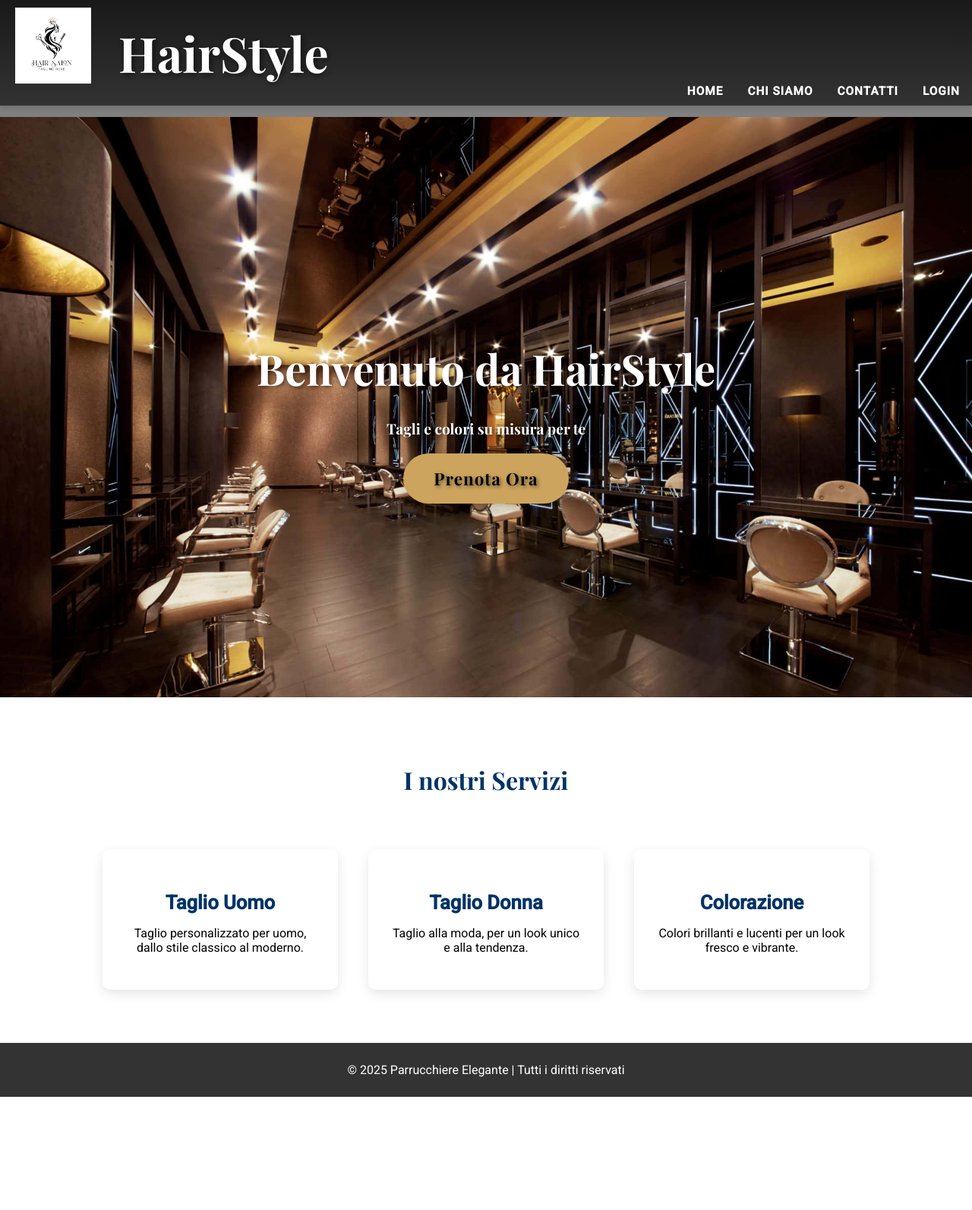
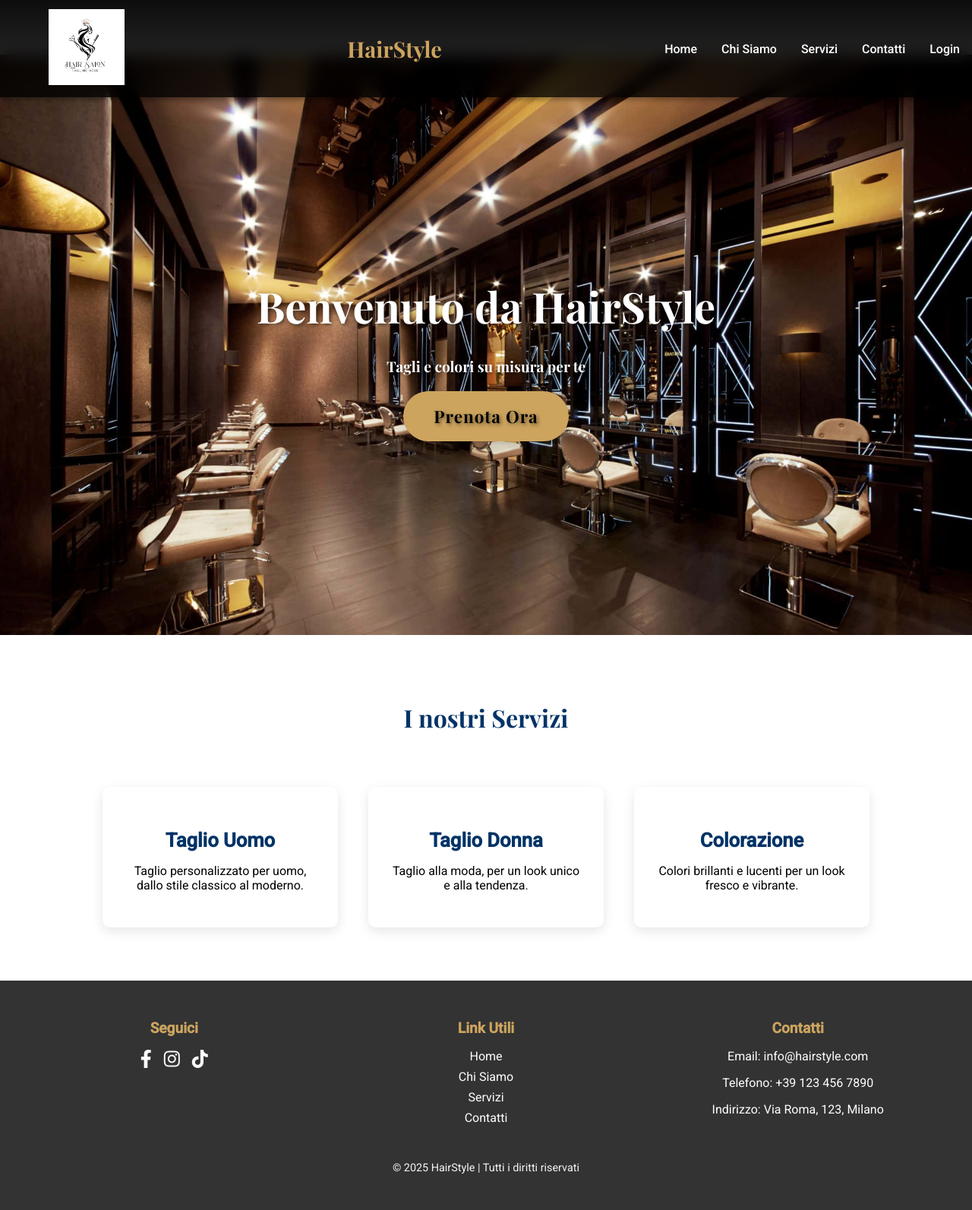
Before and after one commit to Fabioo18/Parrucchiere, a Flask app: page / in a window 1280 px wide. Shown: the whole page at 76% size. Before the commit the page ends 1444 px from the top, so only its background shows below. Run offline with Flask 3, Linux system fonts and the light colour scheme; some libraries are stand-ins or nearby versions.

Commit message:
Aggiunto pagina Contatti,chi siamo, Servizi e sistemato footer

```diff
--- a/app.py
+++ b/app.py
@@ -775,5 +775,20 @@ def reset_password(token):
 
     return render_template('reset_password.html', token=token)
 
+# Rotta per la pagina Chi Siamo
+@app.route('/chi-siamo')
+def chi_siamo():
+    return render_template('chisiamo.html')
+
+# Rotta per la pagina Servizi
+@app.route('/servizi')
+def servizi():
+    return render_template('servizi.html')
+
+# Rotta per la pagina Contatti
+@app.route('/contatti')
+def contatti():
+    return render_template('contatti.html')
+
 if __name__ == '__main__':
     app.run(debug=True)
--- /dev/null
+++ b/static/script_contatti.js
@@ -0,0 +1,4 @@
+document.getElementById('contact-form').addEventListener('submit', function (e) {
+    e.preventDefault();
+    alert('Grazie per averci contattato! Ti risponderemo al più presto.');
+});
--- a/static/styles_base.css
+++ b/static/styles_base.css
@@ -14,9 +14,9 @@
 
 /* Reset e stili di base */
 body {
+    padding-top: 4.5rem; /* Altezza della barra di navigazione */
+    margin: 0;
     font-family: 'Roboto', sans-serif;
-    margin: 0;
-    padding: 0;
     display: flex;
     flex-direction: column;
     min-height: 100vh; /* Assicura che il body occupi almeno l'altezza della finestra */
@@ -27,96 +27,84 @@ main {
     flex: 1; /* Fa sì che il contenuto principale occupi lo spazio disponibile */
 }
 
-/* Navbar responsive */
+/* Barra di navigazione */
+.header-strip {
+    background: linear-gradient(to bottom, rgba(0, 0, 0, 0.95), rgba(0, 0, 0, 0.8));
+    backdrop-filter: blur(10px);
+    width: 100%;
+    position: fixed;
+    top: 0;
+    left: 0;
+    z-index: 1000;
+    padding: 0.75rem 1.5rem;
+    display: flex;
+    justify-content: space-between;
+    align-items: center;
+    box-shadow: 0 4px 6px rgba(0, 0, 0, 0.3);
+}
+
+.header-container {
+    display: flex;
+    justify-content: space-between;
+    align-items: center;
+    width: 100%;
+    max-width: 1200px;
+    margin: 0 auto;
+}
+
+.header-logo img {
+    max-width: 100px;
+    transition: transform 0.3s ease;
+}
+
+.header-logo img:hover {
+    transform: scale(1.1);
+}
+
+.header-title h1 {
+    font-family: 'Playfair Display', serif;
+    font-size: 1.8rem;
+    color: var(--oro);
+    margin: 0;
+    text-align: center;
+}
+
+.header-nav ul {
+    list-style: none;
+    display: flex;
+    gap: 2rem;
+    margin: 0;
+    padding: 0;
+}
+
+.header-nav ul li a {
+    color: white;
+    font-size: 1rem;
+    text-decoration: none;
+    font-weight: 500;
+    transition: color 0.3s ease, transform 0.3s ease;
+}
+
+.header-nav ul li a:hover {
+    color: var(--oro);
+    transform: scale(1.1);
+}
+
 .hamburger {
     display: none;
+    flex-direction: column;
+    gap: 5px;
     cursor: pointer;
 }
 
 .hamburger div {
-    width: 1.5625rem; /* 25px */
-    height: 0.1875rem; /* 3px */
+    width: 30px;
+    height: 3px;
     background-color: white;
-    margin: 0.3125rem; /* 5px */
+    border-radius: 2px;
 }
 
-/* Barra di navigazione - Trasparente con sfocatura */
-.header-strip {
-    background: linear-gradient(to bottom, rgba(0, 0, 0, 0.8), rgba(0, 0, 0, 0.6));
-    backdrop-filter: blur(0.625rem);
-    width: 100%;
-    position: absolute;
-    top: 0;
-    left: 0;
-    z-index: 10;
-    padding: 0.625rem 0;
-    transition: background-color 0.3s ease;
-    box-shadow: 0 0.25rem 0.375rem rgba(0, 0, 0, 0.1);
-}
-
-
-.header-title {
-    position: absolute;
-    top: 50%;
-    left: 23%;
-    transform: translate(-50%, -50%);
-    display: flex;
-    flex-direction: column; /* Se vuoi titolo sopra e logo sotto o viceversa */
-    align-items: center;
-    z-index: 10;
-    text-align: center;
-    font-family: 'Playfair Display', serif;
-    font-size: clamp(1rem, 4vw, 2rem); /* Ridotto il font size per essere più contenuto */
-    color: white;
-    text-shadow: 0.125rem 0.125rem 0.5rem rgba(0, 0, 0, 0.6); /* 2px 2px 8px */
-}
-
-/* Animazione del logo */
-.header-logo img {
-    max-width: 6.25rem; /* 100px */
-    display: flex;
-    padding-left: 1.25rem; /* 20px */
-    justify-content: flex-start;
-    transition: transform 0.3s ease, filter 0.3s ease;
-}
-
-.header-logo img:hover {
-    transform: scale(1.1); /* Ingrandimento del logo */
-    filter: brightness(1.2); /* Aumenta la luminosità quando il logo è sotto hover */
-}
-
-/* Barra di navigazione */
-.header-nav ul {
-    list-style: none;
-    display: flex;
-    justify-content: flex-end;
-    margin: 0;
-    padding: 0;
-}
-
-.header-nav ul li {
-    margin: 0 1rem;
-}
-
-.header-nav ul li a {
-    color: white;
-    font-size: clamp(0.8rem, 1.2vw, 1rem);
-    font-weight: bold;
-    text-decoration: none;
-    text-transform: uppercase;
-    letter-spacing: 0.0625rem; /* 1px */
-    transition: color 0.3s ease, transform 0.3s ease, background-color 0.3s ease;
-    padding: 0.3125rem 0; /* 5px */
-}
-
-.header-nav ul li a:hover {
-    color: var(--oro); /* Cambia il colore del testo */
-    background-color: rgba(255, 255, 255, 0.2); /* Aggiunge un'ombra sottile dietro il link */
-    border-radius: 0.3125rem; /* 5px */
-    transform: scale(1.1); /* Leggero ingrandimento al passaggio del mouse */
-}
-
-/* Header - Immagine di sfondo con effetto parallax */
+/* Header - Immagine di sfondo con effetto parallax
 header {
     position: relative;
     background-size: cover;
@@ -131,8 +119,9 @@ header {
     background-attachment: fixed;
     transition: background-position 0.2s ease;
     padding-top: 3.125rem;
-}
+*/
 
+/*
 header::after {
     content: "";
     position: absolute;
@@ -140,9 +129,9 @@ header::after {
     left: 0;
     right: 0;
     bottom: 0;
-    background: rgba(0, 0, 0, 0.5); /* Sovrapposizione semitrasparente */
+    background: rgba(0, 0, 0, 0.5); /* Sovrapposizione semitrasparente
     z-index: 1;
-}
+} */
 
 /* Contenuto sotto la barra di navigazione */
 .header-content {
@@ -178,15 +167,78 @@ header::after {
 footer {
     background-color: var(--nero);
     color: var(--bianco);
+    padding: 2rem 1rem;
     text-align: center;
-    padding: 0.625rem 0;
-    font-size: clamp(0.75rem, 2vw, 1rem);
-    width: 100%;
 }
 
-img {
-    max-width: 100%;
-    height: auto;
+.footer-container {
+    display: flex;
+    flex-wrap: wrap;
+    justify-content: space-between;
+    gap: 2rem;
+    max-width: 1200px;
+    margin: 0 auto;
+}
+
+.footer-section {
+    flex: 1;
+    min-width: 200px;
+}
+
+.footer-section h3 {
+    font-size: 1.2rem;
+    color: var(--oro);
+    margin-bottom: 1rem;
+}
+
+.footer-section ul {
+    list-style: none;
+    padding: 0;
+}
+
+.footer-section ul li {
+    margin-bottom: 0.5rem;
+}
+
+.footer-section ul li a {
+    color: var(--bianco);
+    text-decoration: none;
+    transition: color 0.3s ease;
+}
+
+.footer-section ul li a:hover {
+    color: var(--oro);
+}
+
+.footer-bottom {
+    margin-top: 2rem;
+    font-size: 0.9rem;
+    color: var(--grigio);
+}
+
+/* Stile per i link ai social media */
+.social-links {
+    list-style: none;
+    padding: 0;
+    display: flex;
+    gap: 1rem;
+    justify-content: center;
+}
+
+.social-links li {
+    margin: 0;
+}
+
+.social-links li a {
+    color: var(--bianco);
+    text-decoration: none;
+    font-size: 1.5rem;
+    transition: color 0.3s ease, transform 0.3s ease;
+}
+
+.social-links li a:hover {
+    color: var(--oro);
+    transform: scale(1.2);
 }
 
 /* Media query per schermi medi (tablet) */
@@ -232,12 +284,12 @@ img {
     .header-nav ul {
         display: none;
         flex-direction: column;
-        align-items: center;
-        background-color: rgba(0, 0, 0, 0.8);
+        background-color: rgba(0, 0, 0, 0.9);
         position: absolute;
-        top: 3.125rem;
+        top: 60px;
         right: 0;
         width: 100%;
+        padding: 1rem 0;
     }
 
     .header-nav ul.show {
@@ -245,7 +297,7 @@ img {
     }
 
     .hamburger {
-        display: block;
+        display: flex;
     }
 
     .header-nav ul li {
@@ -265,11 +317,15 @@ img {
         font-size: clamp(0.9rem, 3vw, 1rem);
     }
 
+    .footer-container {
+        flex-direction: column;
+        align-items: center;
+    }
+
     footer {
         font-size: 0.9rem; /* Riduci la dimensione del testo nel footer */
     }
 }
-
 
 /* Media query per schermi molto piccoli (schermi inferiori a 480px) */
 @media (max-width: 480px) {
--- a/templates/base.html
+++ b/templates/base.html
@@ -1,56 +1,92 @@
 <!DOCTYPE html>
 <html lang="it">
 <head>
-    {% block head %}{% endblock %}  <!-- Inserisci il contenuto dell'head qui -->
-    <link rel="stylesheet" href="{{ url_for('static', filename='styles_base.css') }}"> <!-- Aggiungi il CSS di base -->
+    {% block head %}{% endblock %}
+    <link rel="stylesheet" href="{{ url_for('static', filename='styles_base.css') }}">
+    <link href="https://cdnjs.cloudflare.com/ajax/libs/font-awesome/5.15.4/css/all.min.css" rel="stylesheet">
     <link rel="stylesheet" href="https://cdn.jsdelivr.net/npm/sweetalert2@11/dist/sweetalert2.min.css">
     <script src="https://cdn.jsdelivr.net/npm/sweetalert2@11"></script>
 </head>
 <body>
 
+    <!-- Barra di navigazione -->
     <header>
         <div class="header-strip">
             <div class="header-container">
-                <!-- Logo a sinistra -->
+                <!-- Logo -->
                 <div class="header-logo">
-                    <img src="{{ url_for('static', filename='logo.png') }}" alt="Logo">
+                    <a href="{{ url_for('index') }}">
+                        <img src="{{ url_for('static', filename='logo.png') }}" alt="Logo">
+                    </a>
                 </div>
+                <!-- Titolo -->
                 <div class="header-title">
                     <h1>HairStyle</h1>
                 </div>
-                <!-- Navigazione a destra -->
+                <!-- Navigazione -->
                 <nav class="header-nav">
                     <ul>
                         <li><a href="{{ url_for('index') }}">Home</a></li>
-                        {% if not (current_user.is_authenticated and (current_user.role == 'parrucchiere' or current_user.role == 'operatore')) %}
-                        <li><a href="#">Chi Siamo</a></li>
-                        <li><a href="#">Contatti</a></li>
-                        {% endif %}
-                        {% if current_user.is_authenticated and (current_user.role == 'parrucchiere' or current_user.role == 'operatore') %}
-                        <li class="nav-item">
-                            <a class="nav-link" href="{{ url_for('admin_prenotazioni') }}">Prenotazioni</a>
-                        </li>
-                        {% endif %}
+                        <li><a href="{{ url_for('chi_siamo') }}">Chi Siamo</a></li>
+                        <li><a href="{{ url_for('servizi') }}">Servizi</a></li>
+                        <li><a href="{{ url_for('contatti') }}">Contatti</a></li>
                         {% if current_user.is_authenticated %}
-                        <li><a href="{{ url_for('logout') }}">Logout ({{ current_user.name }})</a></li>
+                            {% if current_user.role in ['parrucchiere', 'operatore'] %}
+                                <li><a href="{{ url_for('admin_prenotazioni') }}">Prenotazioni</a></li>
+                            {% endif %}
+                            <li><a href="{{ url_for('logout') }}">Logout ({{ current_user.name }})</a></li>
                         {% else %}
-                        <li><a href="{{ url_for('login') }}">Login</a></li>
+                            <li><a href="{{ url_for('login') }}">Login</a></li>
                         {% endif %}
                     </ul>
                 </nav>
+                <!-- Hamburger menu per dispositivi mobili -->
+                <div class="hamburger">
+                    <div></div>
+                    <div></div>
+                    <div></div>
+                </div>
             </div>
         </div>
     </header>
 
-    <!-- Sezione contenuti variabili -->
+    <!-- Contenuto principale -->
     <main>
         {% block content %}{% endblock %}
     </main>
 
     <!-- Footer -->
     <footer>
-        <p>&copy; 2025 Parrucchiere Elegante | Tutti i diritti riservati</p>
+        <div class="footer-container">
+            <div class="footer-section">
+                <h3>Seguici</h3>
+                <ul class="social-links">
+                    <li><a href="https://www.facebook.com/tuoprofilo" target="_blank"><i class="fab fa-facebook-f"></i></a></li>
+                    <li><a href="https://www.instagram.com/tuoprofilo" target="_blank"><i class="fab fa-instagram"></i></a></li>
+                    <li><a href="https://www.tiktok.com/tuoprofilo" target="_blank"><i class="fab fa-tiktok"></i></a></li>
+                </ul>
+            </div>
+            <div class="footer-section">
+                <h3>Link Utili</h3>
+                <ul>
+                    <li><a href="{{ url_for('index') }}">Home</a></li>
+                    <li><a href="#chi-siamo">Chi Siamo</a></li>
+                    <li><a href="#servizi">Servizi</a></li>
+                    <li><a href="#contatti">Contatti</a></li>
+                </ul>
+            </div>
+            <div class="footer-section">
+                <h3>Contatti</h3>
+                <p>Email: info@hairstyle.com</p>
+                <p>Telefono: +39 123 456 7890</p>
+                <p>Indirizzo: Via Roma, 123, Milano</p>
+            </div>
+        </div>
+        <div class="footer-bottom">
+            <p>&copy; 2025 HairStyle | Tutti i diritti riservati</p>
+        </div>
     </footer>
 
+    <script src="{{ url_for('static', filename='script_base.js') }}"></script>
 </body>
 </html>
```
Also changed, not shown: static/styles_chisiamo.css (added, +22 -0 lines), static/styles_contatti.css (added, +29 -0 lines), static/styles_servizi.css (added, +26 -0 lines), templates/chisiamo.html (added, +24 -0 lines), templates/contatti.html (added, +28 -0 lines), templates/servizi.html (added, +37 -0 lines), instance/prenotazioni.db, static/script_base.js (line endings or trailing spaces), static/team1.jpg (added), static/team2.jpg (added).
